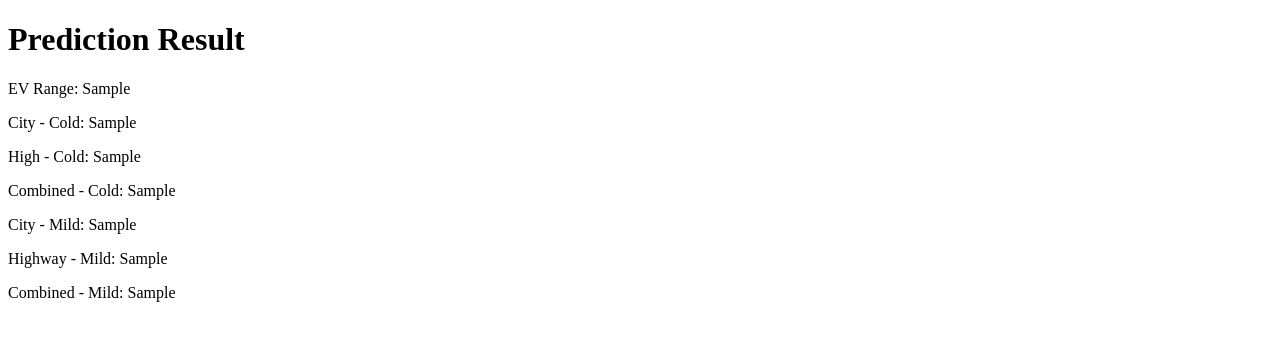
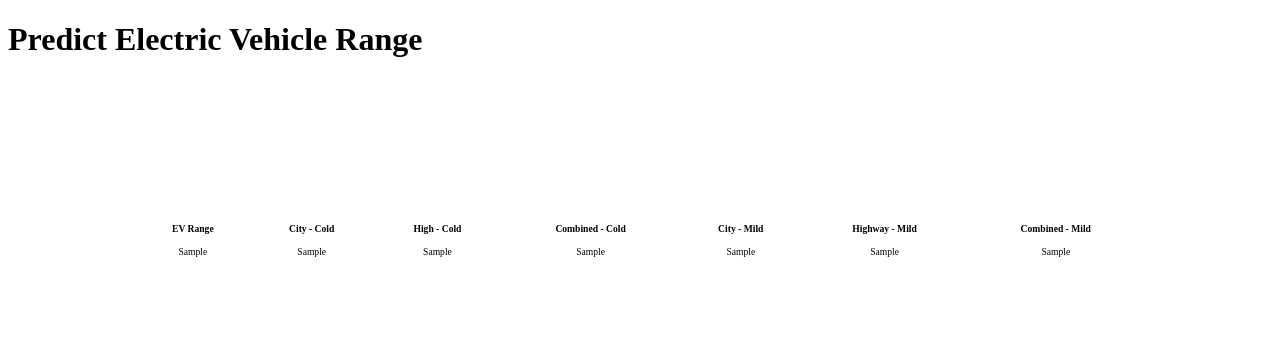
Before and after one commit to Keerthi29062005/Electric-Vehicle-Range-prediction-, a Flask app: template templates/result.html in a window 1280 px wide. Shown: the top 341 px of the page. Run offline with Flask 3, Linux system fonts and the light colour scheme; the template is opened without the code that fills it: most values are stand-ins (such as "Sample title", 1, 10 or a date in 2020); parts of the project's set-up code (start-up, migrations or seed data) failed here and were passed over.

Commit message:
Update result.html

```diff
--- a/templates/result.html
+++ b/templates/result.html
@@ -1,17 +1,140 @@
 <!DOCTYPE html>
 <html lang="en">
+
 <head>
     <meta charset="UTF-8">
-    <title>Prediction Result</title>
+    <meta http-equiv="X-UA-Compatible" content="IE=edge">
+    <meta name="viewport" content="width=device-width, initial-scale=1.0">
+    <link rel="preconnect" href="https://fonts.googleapis.com">
+    <link rel="preconnect" href="https://fonts.gstatic.com" crossorigin>
+    <link href="https://fonts.googleapis.com/css2?family=Krona+One&display=swap" rel="stylesheet">
+    <link href="https://fonts.googleapis.com/css2?family=Poppins&display=swap" rel="stylesheet">
+    <link rel="stylesheet" href="https://cdnjs.cloudflare.com/ajax/libs/animate.css/4.1.1/animate.min.css" />
+    <link rel="stylesheet" href="/static/style.css">
+    <title>Document</title>
 </head>
+
+<style>
+    #b {
+        width: 100%;
+        margin: 60px auto;
+    }
+
+    table {
+        overflow: hidden;
+        border-radius: 10px;
+        text-align: center;
+        /* outline: 1px solid white; */
+        font-size: 0.6em;
+        width: 100%;
+    }
+
+    th,
+    td {
+        /* border-radius: 5px; */
+        padding: 5px;
+        outline: 2px solid white;
+    }
+
+    th:nth-child(1) {
+        /* background-color: #f2f2f2; */
+        border-radius: 10px 0 0 0;
+    }
+
+    th:nth-child(7) {
+        border-radius: 0 10px 0 0;
+    }
+
+    td:nth-child(1) {
+        /* background-color: #f2f2f2; */
+        border-radius: 0 0 0 10px;
+    }
+
+    td:nth-child(7) {
+        border-radius: 0 0 10px 0;
+    }
+
+    #res {
+        margin: 12.5% auto;
+        width: 80%;
+    }
+</style>
+
 <body>
-    <h1>Prediction Result</h1>
-    <p>EV Range: {{ a1 }}</p>
-    <p>City - Cold: {{ a2 }}</p>
-    <p>High - Cold: {{ a3 }}</p>
-    <p>Combined - Cold: {{ a4 }}</p>
-    <p>City - Mild: {{ a5 }}</p>
-    <p>Highway - Mild: {{ a6 }}</p>
-    <p>Combined - Mild: {{ a7 }}</p>
+    <h1 class="">Predict Electric Vehicle Range</h1>
+    <div id="b">
+        <div class="animate__animated animate__fadeIn" id="res" style="animation-duration: 2s;">
+            <!-- <table>
+                <tbody>
+                    <tr>
+                        <th>EV Range</th>
+                        <td>
+                            {{ a1 }}
+                        </td>
+                    </tr>
+                    <tr>
+                        <th>City - Cold</th>
+                        <td>
+                            {{ a2 }}
+                        </td>
+                    </tr>
+                    <tr>
+                        <th>High - Cold</th>
+                        <td>
+                            {{ a3 }}
+                        </td>
+                    </tr>
+                    <tr>
+                        <th>Combined - Cold</th>
+                        <td>
+                            {{ a4 }}
+                        </td>
+                    </tr>
+                    <tr>
+                        <th>City - Mild</th>
+                        <td>
+                            {{ a5 }}
+                        </td>
+                    </tr>
+                    <tr>
+                        <th>Highway - Mild</th>
+                        <td>
+                            {{ a6 }}
+                        </td>
+                    </tr>
+                    <tr>
+                        <th>Combined - Mild</th>
+                        <td>
+                            {{ a7 }}
+                        </td>
+                    </tr>
+
+            </table> -->
+
+
+            <table>
+                <tr>
+                    <th>EV Range</th>
+                    <th>City - Cold</th>
+                    <th>High - Cold</th>
+                    <th>Combined - Cold</th>
+                    <th>City - Mild</th>
+                    <th>Highway - Mild</th>
+                    <th>Combined - Mild</th>
+                </tr>
+                <tr>
+                    <td>{{ a1 }}</td>
+                    <td>{{ a2 }}</td>
+                    <td>{{ a3 }}</td>
+                    <td>{{ a4 }}</td>
+                    <td>{{ a5 }}</td>
+                    <td>{{ a6 }}</td>
+                    <td>{{ a7 }}</td>
+                </tr>
+
+            </table>
+        </div>
+    </div>
 </body>
+
 </html>
```
